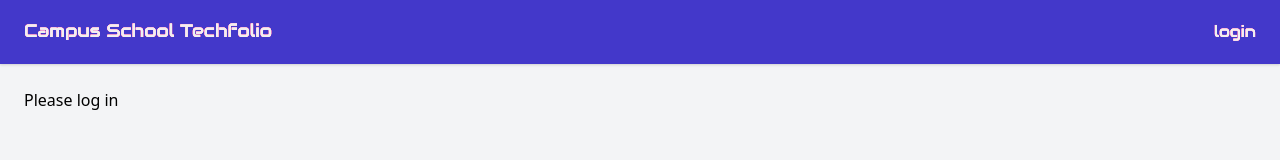
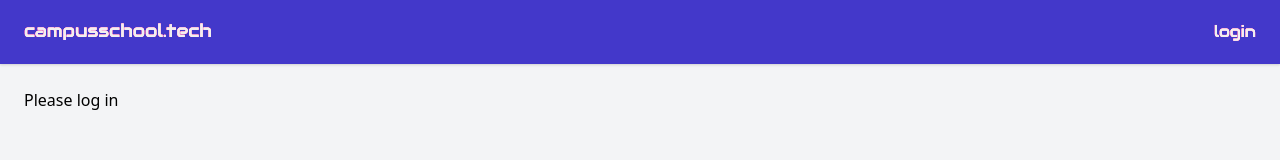
Before and after one commit to bacalj/school-app-web, a Nuxt app: page / in a window 1280 px wide. Shown: the top 160 px of the page. Built offline with nearby package versions, Linux system fonts and the light colour scheme.

Commit message:
site title

```diff
--- a/components/Navbar.vue
+++ b/components/Navbar.vue
@@ -2,7 +2,7 @@
   <nav class="navbar">
     <div class="my-2">
       <h1>
-        <nuxt-link to="/">Campus School Techfolio</nuxt-link>
+        <nuxt-link to="/">campusschool.tech</nuxt-link>
       </h1>
     </div>
 
```
